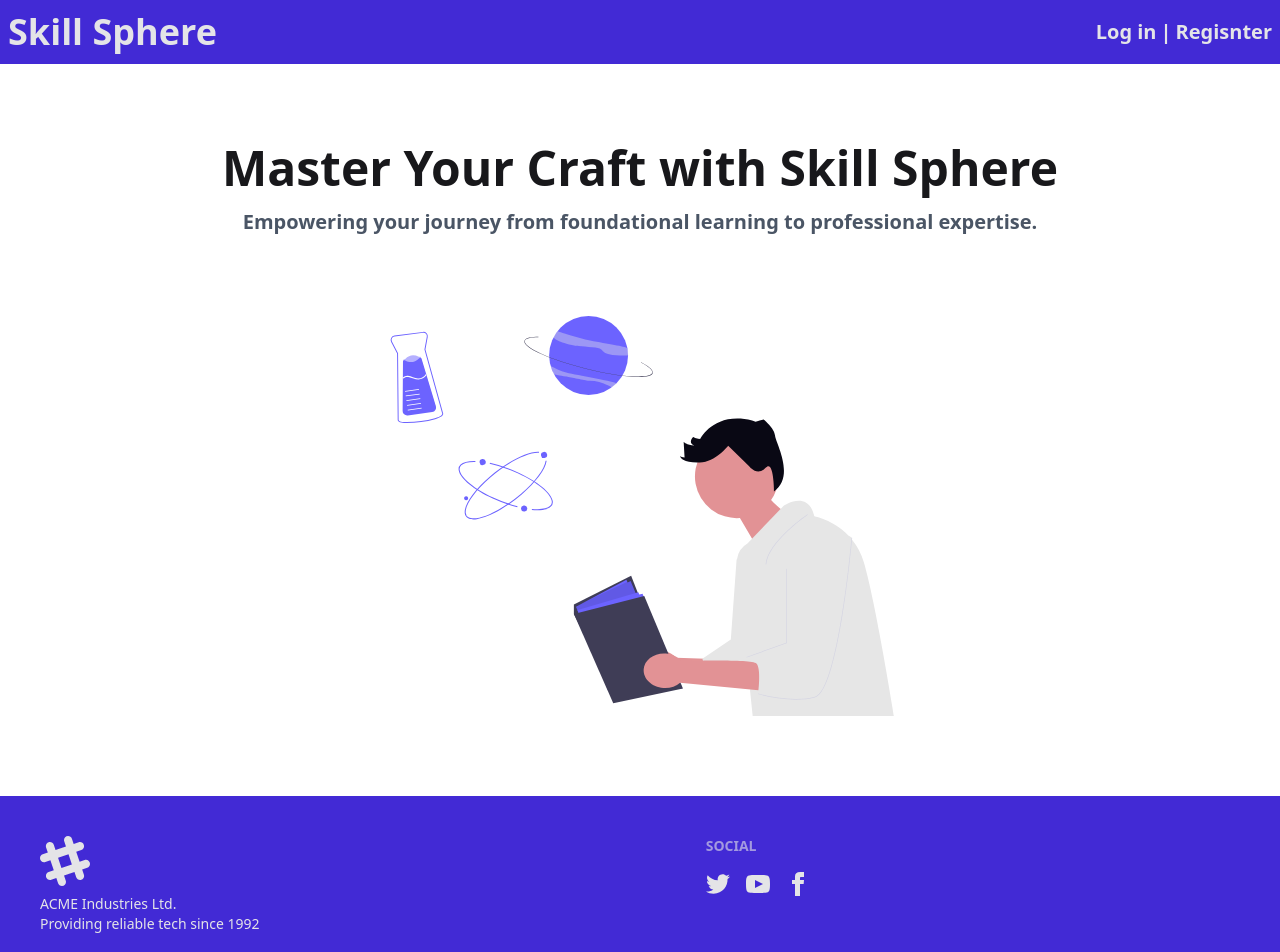
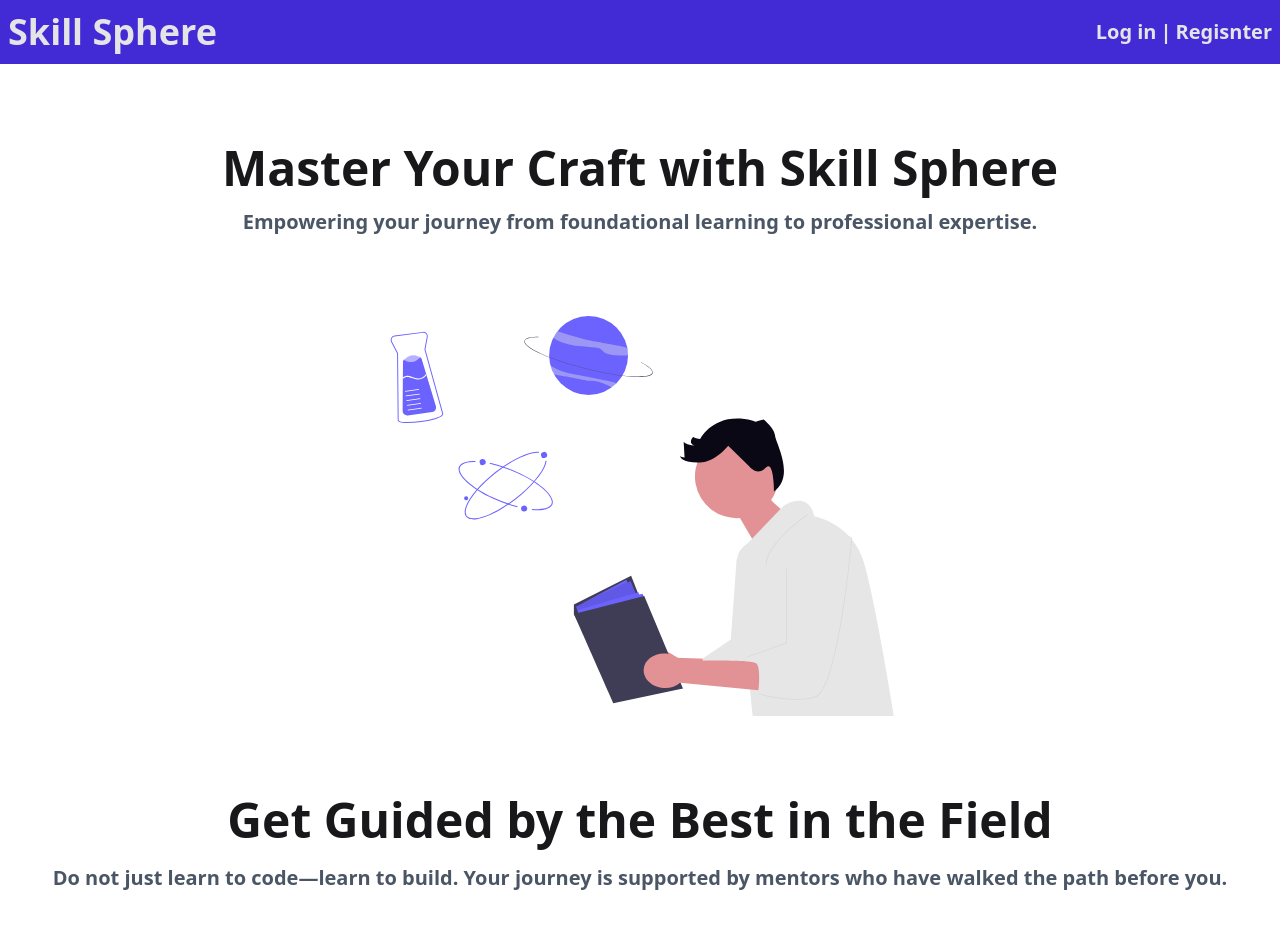
Before and after one commit to Sami-Abdullah/A8, a Next.js app: page / in a window 1280 px wide. Shown: the top 952 px of the page. Built offline with nearby package versions, Linux system fonts and the light colour scheme; data requests are answered from the project's data file.

Commit message:
made trusted mentors

```diff
--- a/src/app/(main)/page.js
+++ b/src/app/(main)/page.js
@@ -7,6 +7,7 @@ export default function Home() {
   return (
     <div className=" container mx-auto space-y-10">
       <HeroBanner></HeroBanner>
+      <TrustedMentor></TrustedMentor>
 
     </div>
   );
```
